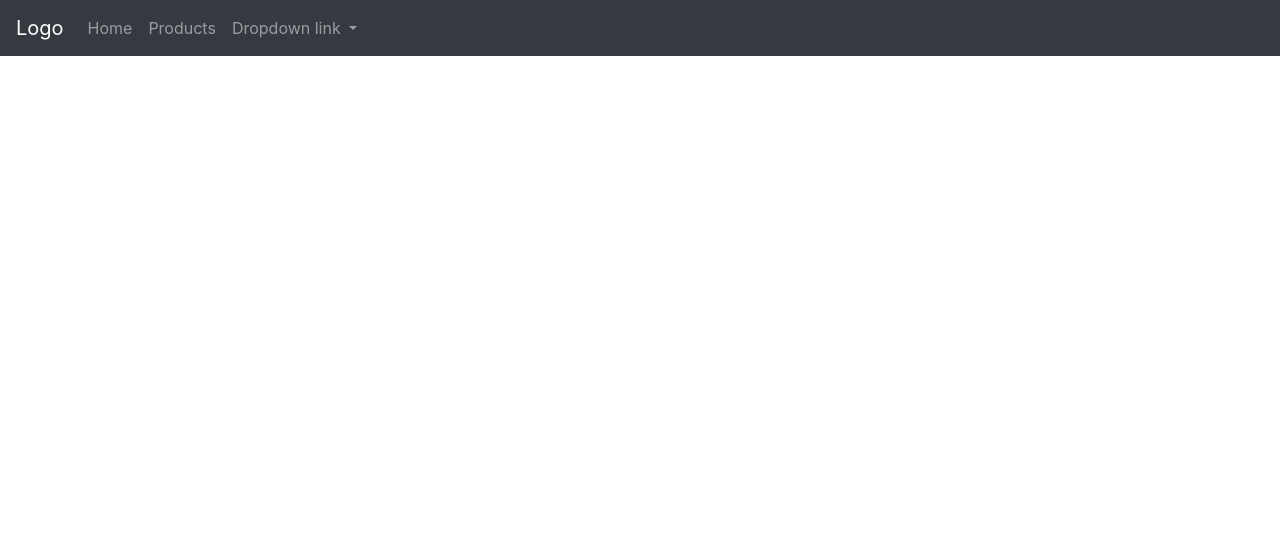
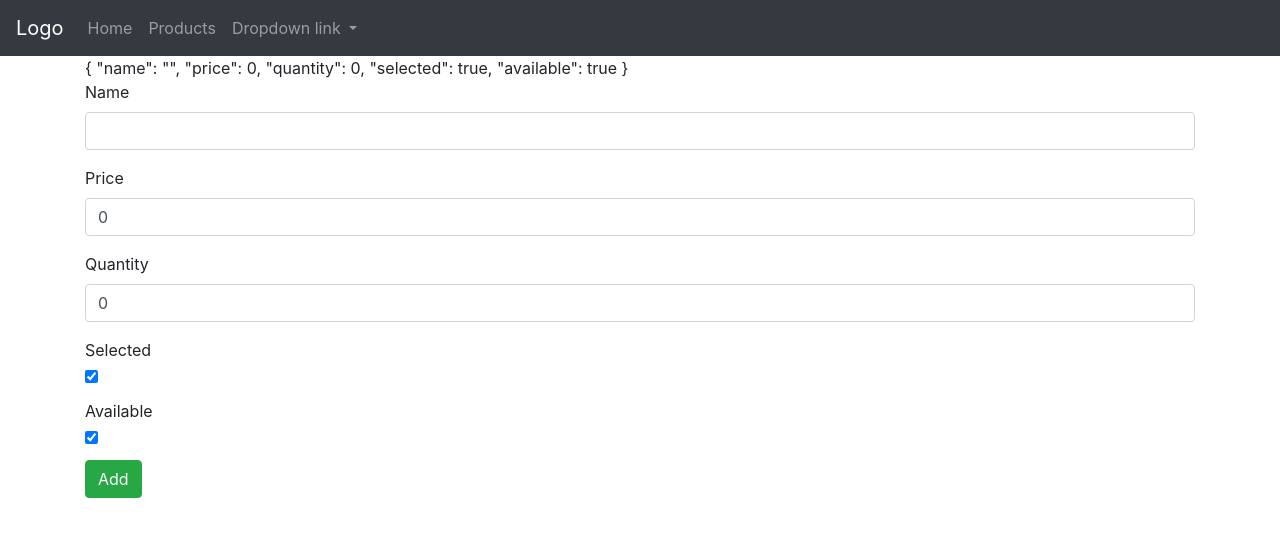
Before and after one commit to Jaouad-am/product-manager-ng, an Angular app: page /products/new in a window 1280 px wide. Before the commit this address led to /. Shown: the top 536 px of the page. Built offline with nearby package versions, Linux system fonts and the light colour scheme.

Commit message:
add product component routing and creative form creation & binding

```diff
--- a/src/app/app-routing.module.ts
+++ b/src/app/app-routing.module.ts
@@ -1,11 +1,13 @@
 import { Component, NgModule } from '@angular/core';
 import { Routes, RouterModule } from '@angular/router';
+import { AddProductComponent } from './components/add-product/add-product.component';
 import { HomeComponent } from './components/home/home.component';
 import { ProductsComponent } from './components/products/products.component';
 
 const routes: Routes = [
-  {path:"products", component: ProductsComponent},
-  {path:"", component: HomeComponent}
+  { path: "products/new", component: AddProductComponent },
+  { path: "products", component: ProductsComponent },
+  { path: "", component: HomeComponent }
 ];
 
 @NgModule({
--- a/src/app/app.module.ts
+++ b/src/app/app.module.ts
@@ -7,13 +7,15 @@ import { NavbarComponent } from './components/navbar/navbar.component';
 import { ProductsComponent } from './components/products/products.component';
 import { HomeComponent } from './components/home/home.component';
 import { FormsModule, ReactiveFormsModule } from '@angular/forms';
+import { AddProductComponent } from './components/add-product/add-product.component';
 
 @NgModule({
   declarations: [
     AppComponent,
     NavbarComponent,
     ProductsComponent,
-    HomeComponent
+    HomeComponent,
+    AddProductComponent
   ],
   imports: [
     BrowserModule,
--- /dev/null
+++ b/src/app/components/add-product/add-product.component.html
@@ -0,0 +1,26 @@
+<div class="container">
+    {{productFormGroup.value|json}}
+    <form [formGroup]="productFormGroup">
+        <div class="form-group">
+            <label>Name</label>
+            <input type="text" class="form-control" formControlName="name">
+        </div>
+        <div class="form-group">
+            <label>Price</label>
+            <input type="text" class="form-control" formControlName="price">
+        </div>
+        <div class="form-group">
+            <label>Quantity</label>
+            <input type="text" class="form-control" formControlName="quantity">
+        </div>
+        <div class="form-group">
+            <label>Selected</label>
+            <input type="checkbox" formControlName="selected" class="form-check">
+        </div>
+        <div class="form-group">
+            <label>Available</label>
+            <input type="checkbox" formControlName="available" class="form-check">
+        </div>
+        <button class="btn btn-success">Add</button>
+    </form>
+</div>
--- /dev/null
+++ b/src/app/components/add-product/add-product.component.ts
@@ -0,0 +1,29 @@
+import { Component, OnInit } from '@angular/core';
+import { FormBuilder, FormGroup, Validators } from '@angular/forms';
+
+@Component({
+  selector: 'app-add-product',
+  templateUrl: './add-product.component.html',
+  styleUrls: ['./add-product.component.css']
+})
+export class AddProductComponent implements OnInit {
+
+  productFormGroup!: FormGroup;
+
+  constructor(private fb: FormBuilder) { }
+
+  ngOnInit(): void {
+
+    this.productFormGroup = this.fb.group({
+
+      name: ["", Validators.required],
+      price: [0, Validators.required],
+      quantity: [0, Validators.required],
+      selected: [true, Validators.required],
+      available: [true, Validators.required]
+    });
+  }
+
+
+
+}
--- a/src/app/components/products/products.component.html
+++ b/src/app/components/products/products.component.html
@@ -12,6 +12,9 @@
         </li>
         <li>
             <button (click)="getAvailableProducts()" class="btn btn-sm btn-outline-info ml-2">Available</button>
+        </li>
+        <li>
+            <button (click)="newProduct()" class="btn btn-sm btn-outline-info ml-2">New Product</button>
         </li>
     </ul>
     <ul class="navbar navbar-nav ml-auto">
--- a/src/app/components/products/products.component.ts
+++ b/src/app/components/products/products.component.ts
@@ -5,6 +5,7 @@ import { ProductsService } from 'src/app/services/products.service';
 import { catchError, map, startWith } from 'rxjs/operators';
 import { of } from 'rxjs';
 import { AppDataState, DataStateEnum } from 'src/app/state/product.state';
+import { Router } from '@angular/router';
 
 @Component({
   selector: 'app-products',
@@ -16,7 +17,8 @@ export class ProductsComponent implements OnInit {
   products$: Observable<AppDataState<Product[]>> | null = null;
   readonly DataStateEnum = DataStateEnum;
 
-  constructor(private productsService: ProductsService) { }
+
+  constructor(private productsService: ProductsService, private router: Router) { }
 
   ngOnInit(): void {
   }
@@ -76,4 +78,7 @@ export class ProductsComponent implements OnInit {
         })
   }
 
+  newProduct() {
+    this.router.navigate(['/products/new']);
+  }
 }
```
Also changed, not shown: src/app/components/add-product/add-product.component.css (added), 1 other file (tests, documents, lock files or other folders).
